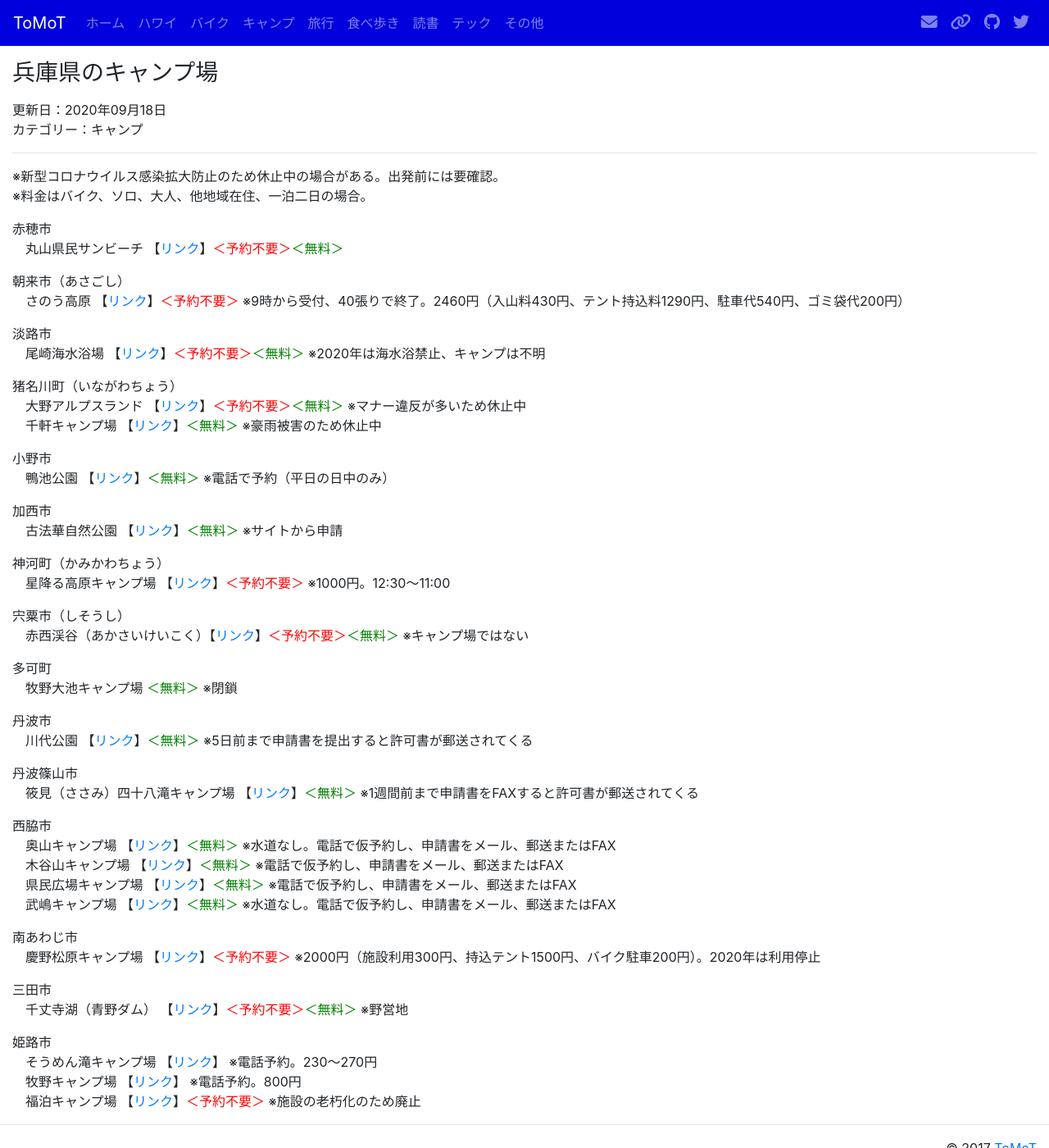
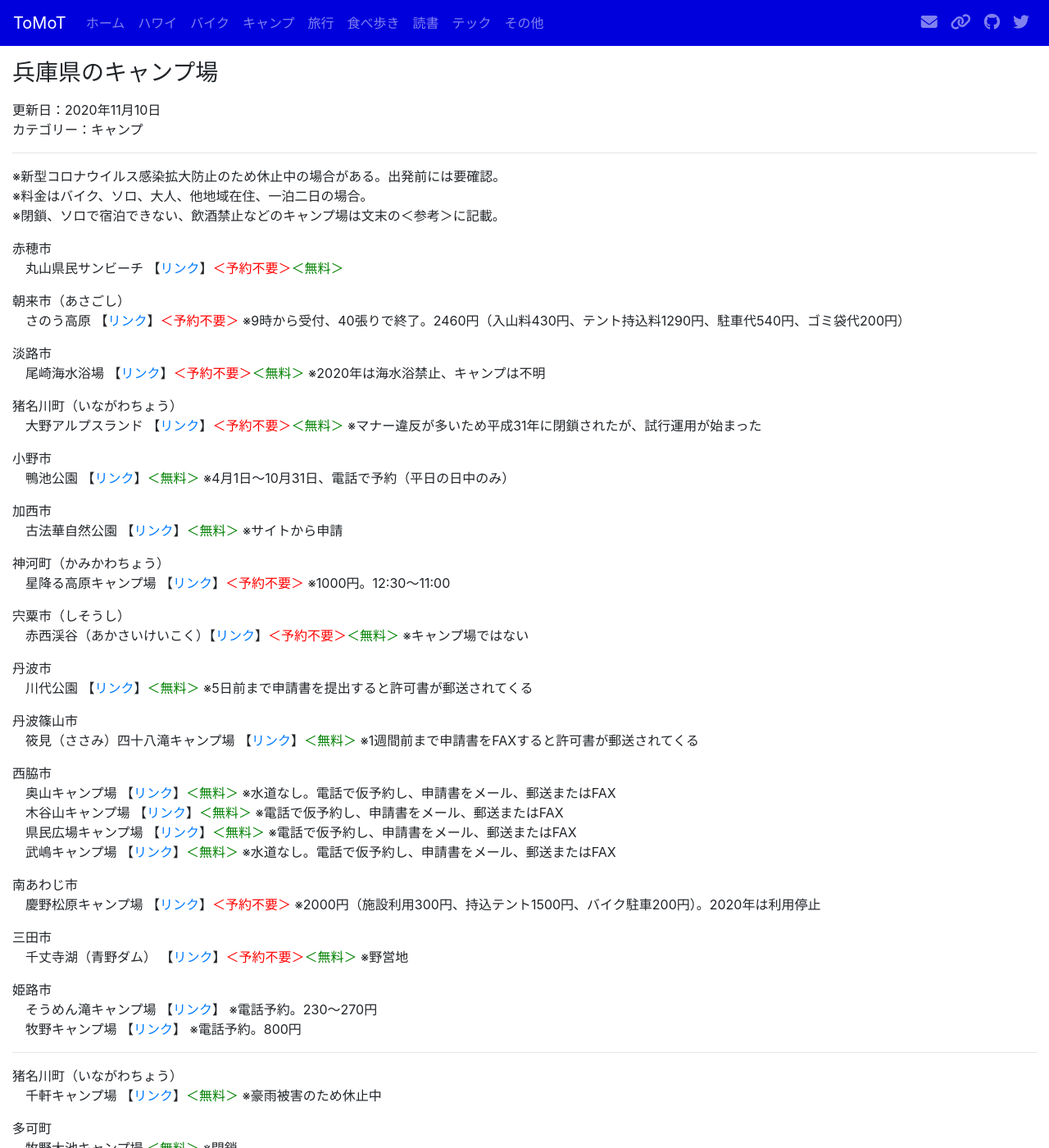
Before and after one commit to tomot/tomot.github.io, a Jekyll site: the page built from pages/camp-hyogo.md, in a window 1280 px wide and 1400 px high. Shown: the whole window at 82% size. Built offline with Jekyll 4.4.1, drawn with Linux system fonts in a browser that asks for light colours; nearby versions of some CDN libraries.

Commit message:
keep information in order

```diff
--- a/pages/camp-hyogo.md
+++ b/pages/camp-hyogo.md
@@ -1,11 +1,12 @@
 ---
 layout: page
 title: 兵庫県のキャンプ場
-date: 2020-09-18
+date: 2020-11-10
 categories: キャンプ
 ---
 ※新型コロナウイルス感染拡大防止のため休止中の場合がある。出発前には要確認。<br>
-※料金はバイク、ソロ、大人、他地域在住、一泊二日の場合。
+※料金はバイク、ソロ、大人、他地域在住、一泊二日の場合。<br>
+※閉鎖、ソロで宿泊できない、飲酒禁止などのキャンプ場は文末の＜参考＞に記載。
 
 <p class="mb-0">赤穂市</p>
 <ul class="list-unstyled ml-3">
@@ -24,13 +25,12 @@ categories: キャンプ
 
 <p class="mb-0">猪名川町（いながわちょう）</p>
 <ul class="list-unstyled ml-3">
-<li>大野アルプスランド 【<a href="https://www.town.inagawa.lg.jp/kanko/kanko/alps/1543496281759.html">リンク</a>】<font color="red">＜予約不要＞</font><font color="Green">＜無料＞</font> ※マナー違反が多いため休止中</li>
-<li>千軒キャンプ場 【<a href="https://www.town.inagawa.lg.jp/kanko/kanko/sengen_camp/1417501537608.html">リンク</a>】<font color="Green">＜無料＞</font> ※豪雨被害のため休止中</li>
+<li>大野アルプスランド 【<a href="https://www.town.inagawa.lg.jp/kanko/kanko/alps/1603870943582.html">リンク</a>】<font color="red">＜予約不要＞</font><font color="Green">＜無料＞</font> ※マナー違反が多いため平成31年に閉鎖されたが、試行運用が始まった</li>
 </ul>
 
 <p class="mb-0">小野市</p>
 <ul class="list-unstyled ml-3">
-<li>鴨池公園 【<a href="https://www.city.ono.hyogo.jp/1/8/33/16/a348/">リンク</a>】<font color="Green">＜無料＞</font> ※電話で予約（平日の日中のみ）</li>
+<li>鴨池公園 【<a href="https://www.city.ono.hyogo.jp/1/8/33/16/a348/">リンク</a>】<font color="Green">＜無料＞</font> ※4月1日〜10月31日、電話で予約（平日の日中のみ）</li>
 </ul>
 
 <p class="mb-0">加西市</p>
@@ -46,11 +46,6 @@ categories: キャンプ
 <p class="mb-0">宍粟市（しそうし）</p>
 <ul class="list-unstyled ml-3">
 <li>赤西渓谷（あかさいけいこく）【<a href="http://www.shiso.or.jp/leisure/?id=156">リンク</a>】<font color="red">＜予約不要＞</font><font color="Green">＜無料＞</font> ※キャンプ場ではない</li>
-</ul>
-
-<p class="mb-0">多可町</p>
-<ul class="list-unstyled ml-3">
-<li>牧野大池キャンプ場 <font color="Green">＜無料＞</font> ※閉鎖</li>
 </ul>
 
 <p class="mb-0">丹波市</p>
@@ -85,5 +80,21 @@ categories: キャンプ
 <ul class="list-unstyled ml-3">
 <li>そうめん滝キャンプ場 【<a href="https://www.city.himeji.lg.jp/bousai/0000001372.html">リンク</a>】 ※電話予約。230〜270円</li>
 <li>牧野キャンプ場 【<a href="https://www.city.himeji.lg.jp/bousai/0000001372.html">リンク</a>】 ※電話予約。800円</li>
+</ul>
+
+---
+
+<p class="mb-0">猪名川町（いながわちょう）</p>
+<ul class="list-unstyled ml-3">
+<li>千軒キャンプ場 【<a href="https://www.town.inagawa.lg.jp/kanko/kanko/sengen_camp/1417501537608.html">リンク</a>】<font color="Green">＜無料＞</font> ※豪雨被害のため休止中</li>
+</ul>
+
+<p class="mb-0">多可町</p>
+<ul class="list-unstyled ml-3">
+<li>牧野大池キャンプ場 <font color="Green">＜無料＞</font> ※閉鎖</li>
+</ul>
+
+<p class="mb-0">姫路市</p>
+<ul class="list-unstyled ml-3">
 <li>福泊キャンプ場 【<a href="https://www.city.himeji.lg.jp/bousai/0000001372.html">リンク</a>】<font color="red">＜予約不要＞</font> ※施設の老朽化のため廃止</li>
 </ul>
```
Also changed, not shown: camp.md (+1 -1 lines), index.md (+1 -1 lines).
